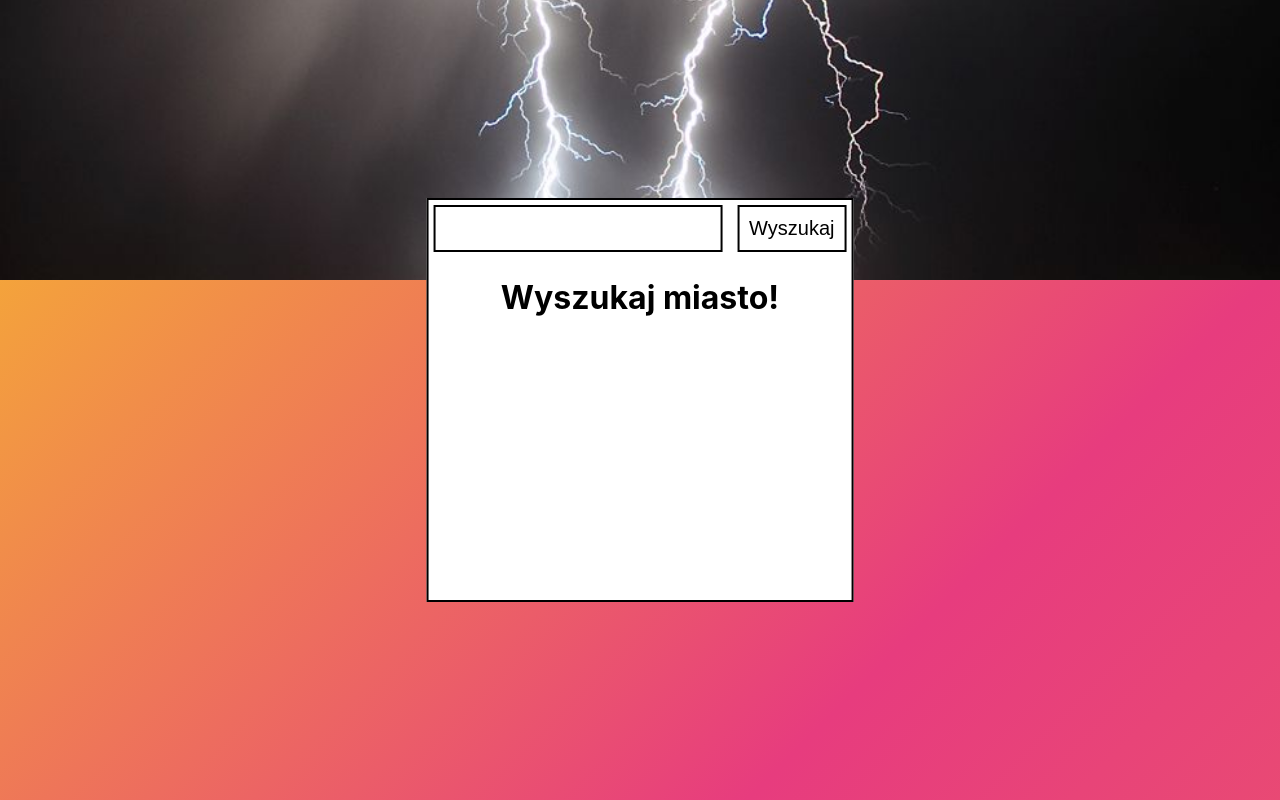
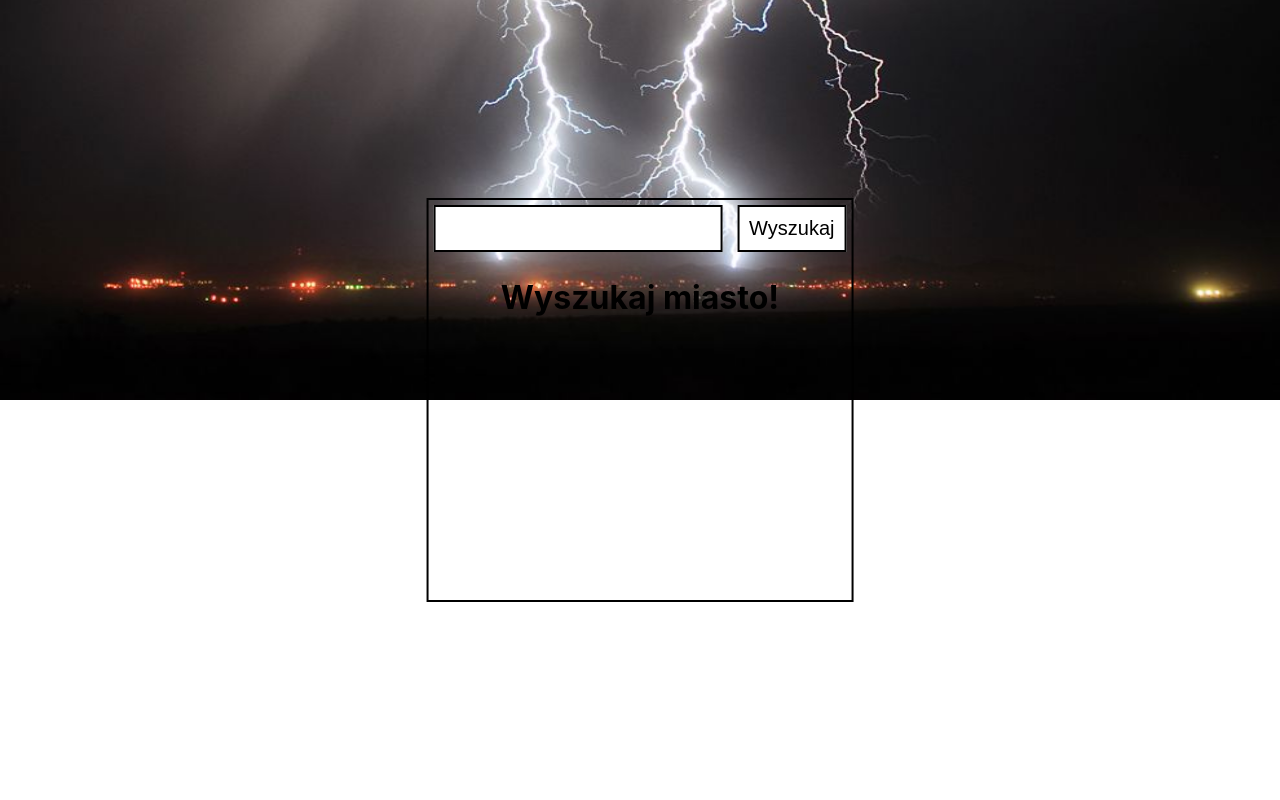
Before and after one commit to MaciejUlasiuk/react-weather-app, a React (Create React App) app: page / in a window 1280 px wide. Shown: the top 800 px of the page. Built offline with nearby package versions, Linux system fonts and the light colour scheme; a web font is replaced by a local one.

Commit message:
css change

```diff
--- a/src/components/App.css
+++ b/src/components/App.css
@@ -13,9 +13,9 @@ html{
 }
 header{
   position: relative;
-  min-height: 35vh;
-  overflow: hidden;
-  max-height: 35vh;
+
+
+  max-height: 100vh;
 }
 main{
   position: relative;
@@ -54,7 +54,8 @@ div.diw{
   top: 50%;
   left: 50%;
   transform: translate(-50%,-50%);
-  background-color: white;
+  background-color: transparent;
+
   min-height: 50vh;
   min-width: 50vh;
   border: 2px solid black;
@@ -81,9 +82,9 @@ div.diw{
 img.topimg{
   position: relative;
   min-width: 100vh;
-  object-fit: cover;
+
   width: 100%;
-  height: 100%;
+  height: 100vh;
   top: 50%;
   left: 50%;
   transform: translate(-50%,-50%);
```
